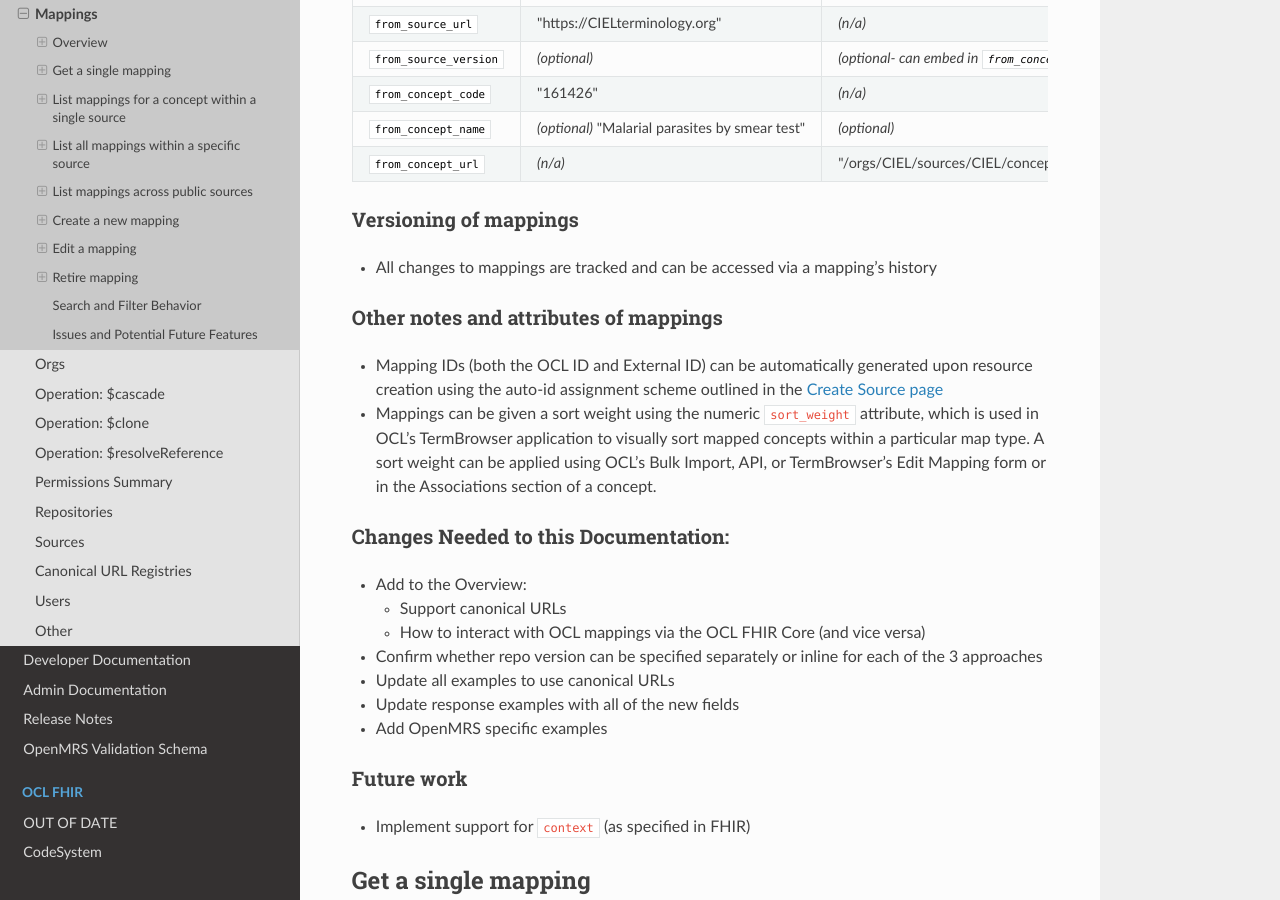
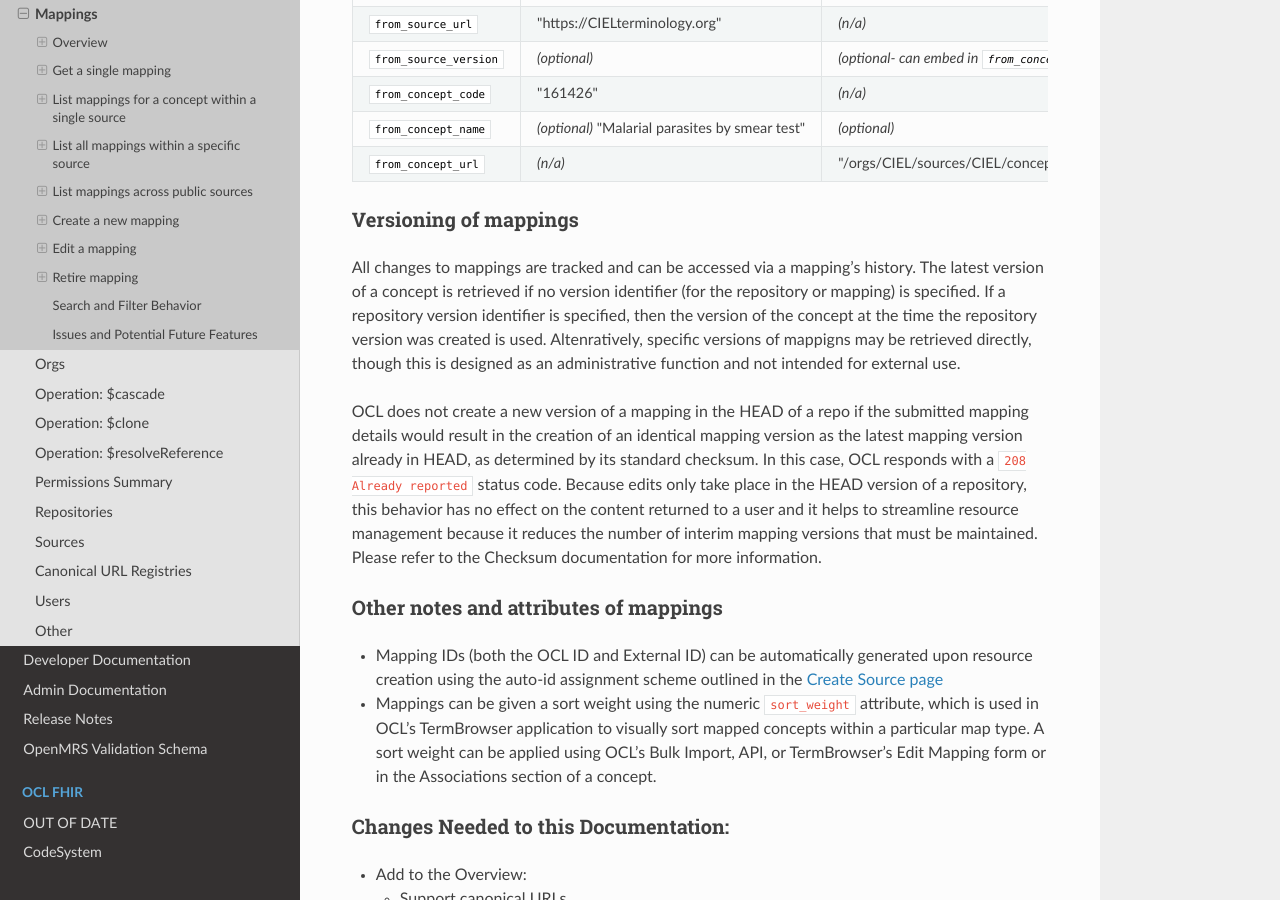
Before and after one commit to OpenConceptLab/ocl-docs, a Sphinx documentation site: the page built from docs/source/oclapi/apireference/mappings.md, in a window 1280 px wide and 900 px high, scrolled down 1022 px. Built offline with Sphinx 7.4.7 and the Read the Docs theme 2.0.0, drawn with Linux system fonts in a browser that asks for light colours; some of the changed text lies outside the part shown.

Commit message:
Update mappings.md
Added checksum and 208 status code

````diff
--- a/docs/source/oclapi/apireference/mappings.md
+++ b/docs/source/oclapi/apireference/mappings.md
@@ -21,7 +21,10 @@ A mapping's `from_concept` and `to_concept` may be defined using Canonical URLs
 | `from_concept_url`    | _(n/a)_                            | "/orgs/CIEL/sources/CIEL/concepts/161426/" | _(n/a)_                  |
 
 ### Versioning of mappings
-* All changes to mappings are tracked and can be accessed via a mapping's history
+All changes to mappings are tracked and can be accessed via a mapping's history. The latest version of a concept is retrieved if no version identifier (for the repository or mapping) is specified. If a repository version identifier is specified, then the version of the concept at the time the repository version was created is used. Altenratively, specific versions of mappigns may be retrieved directly, though this is designed as an administrative function and not intended for external use.
+
+OCL does not create a new version of a mapping in the HEAD of a repo if the submitted mapping details would result in the creation of an identical mapping version as the latest mapping version already in HEAD, as determined by its standard checksum. In this case, OCL responds with a `208 Already reported` status code. Because edits only take place in the HEAD version of a repository, this behavior has no effect on the content returned to a user and it helps to streamline resource management because it reduces the number of interim mapping versions that must be maintained. Please refer to the Checksum documentation for more information.
+
 
 ### Other notes and attributes of mappings
 * Mapping IDs (both the OCL ID and External ID) can be automatically generated upon resource creation using the auto-id assignment scheme outlined in the [Create Source page](https://docs.openconceptlab.org/en/latest/oclapi/apireference/sources.html#create-source)
@@ -304,7 +307,7 @@ POST /orgs/:org/sources/:source/mappings/
 
 
 ## Edit a mapping
-* Edit a mapping
+* Edit a mapping - Creates a new version of a mapping in the HEAD of a repository
 ```
 PUT /user/sources/:source/mappings/:mapping/
 PUT /users/:user/sources/:source/mappings/:mapping/
@@ -329,6 +332,9 @@ PUT /orgs/:org/sources/:source/mappings/:mapping/
         * **to_source_url** (optional) string - canonical or relative URL of the `to_source`; if `to_concept_url` is not provided, this field is required, otherwise it is omitted
         * **to_source_version** (optional) string - version identifier for the source; Note that best practice is to only define this field if absolutely necessary
     * **update_comment** (optional) string - Brief description of the update
+* Notes
+    * OCL does not create a new version of a mapping in the HEAD of a repo if the submitted mapping details would result in the creation of an identical mapping version as the latest mappign version already in HEAD, as determined by its standard checksum. In this case, OCL responds with a 208 Already reported status code. Refer to the Checksum documentation for more information.
+
 
 ### Examples
 * External Mapping: `to_concept` is not stored in OCL
````
